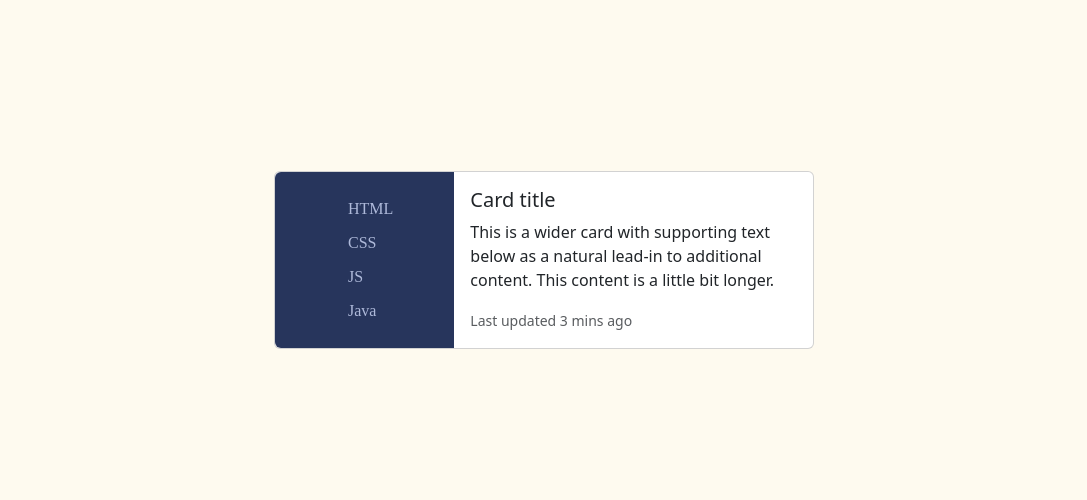
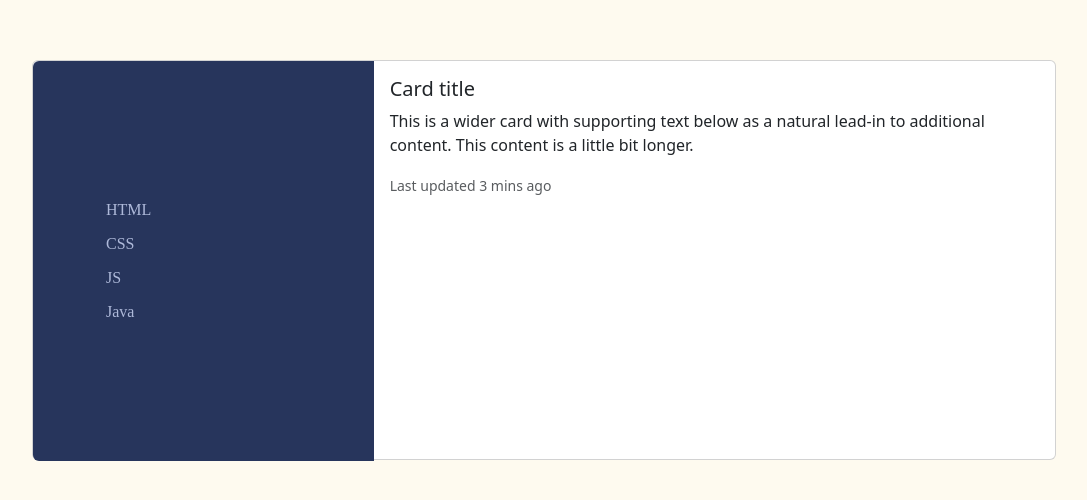
Before and after one commit to KevinRohlf/QuizApp, a plain HTML site: page index.html in a window 1280 px wide. Shown: the part 132-632 px from the top of the page, without its empty margins (96-1183 px from the left). Drawn offline with nearby package versions, Linux system fonts and the light colour scheme; a web font is replaced by a local one.

Commit message:
Card rework

```diff
--- a/index.html
+++ b/index.html
@@ -18,7 +18,7 @@
 
 <body>
     <div class="middle">
-        <div class="card mb-3" style="max-width: 540px;">
+        <div class="card mb-3" style="max-width: 80vw;">
             <div class="row g-0">
                 <div class="col-md-4 img-fluid rounded-start linkBar">
                     <a href="#">HTML</a>
--- a/style.css
+++ b/style.css
@@ -15,6 +15,11 @@ body {
 
 .col-md-4 {
     background-color: #27355C;
+    height: 50vh !important;
+}
+
+.col-md-8 {
+    height: 50vh !important;
 }
 
 .middle {
@@ -46,3 +51,7 @@ body {
     color: white;
     transition: all ease-in-out 125ms;
 }
+
+.card {
+    height: 50vh !important;
+}
```
